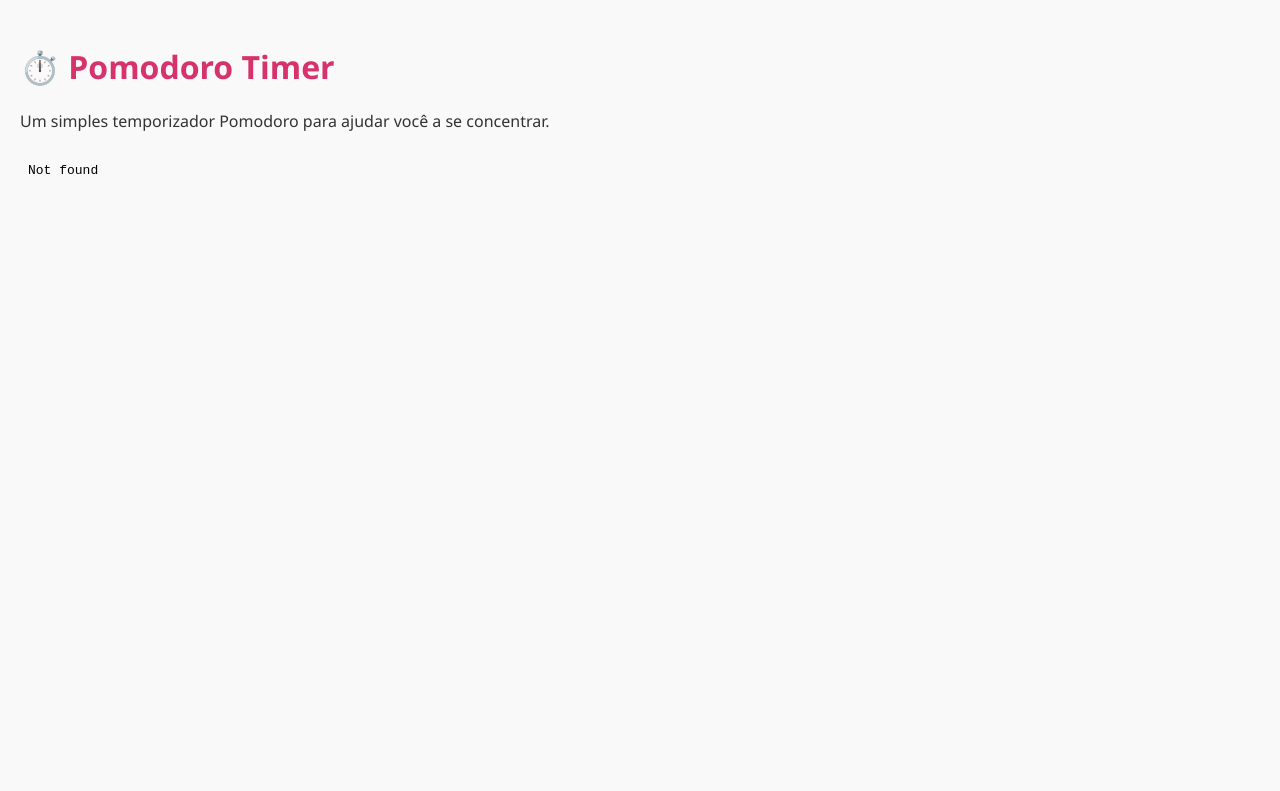
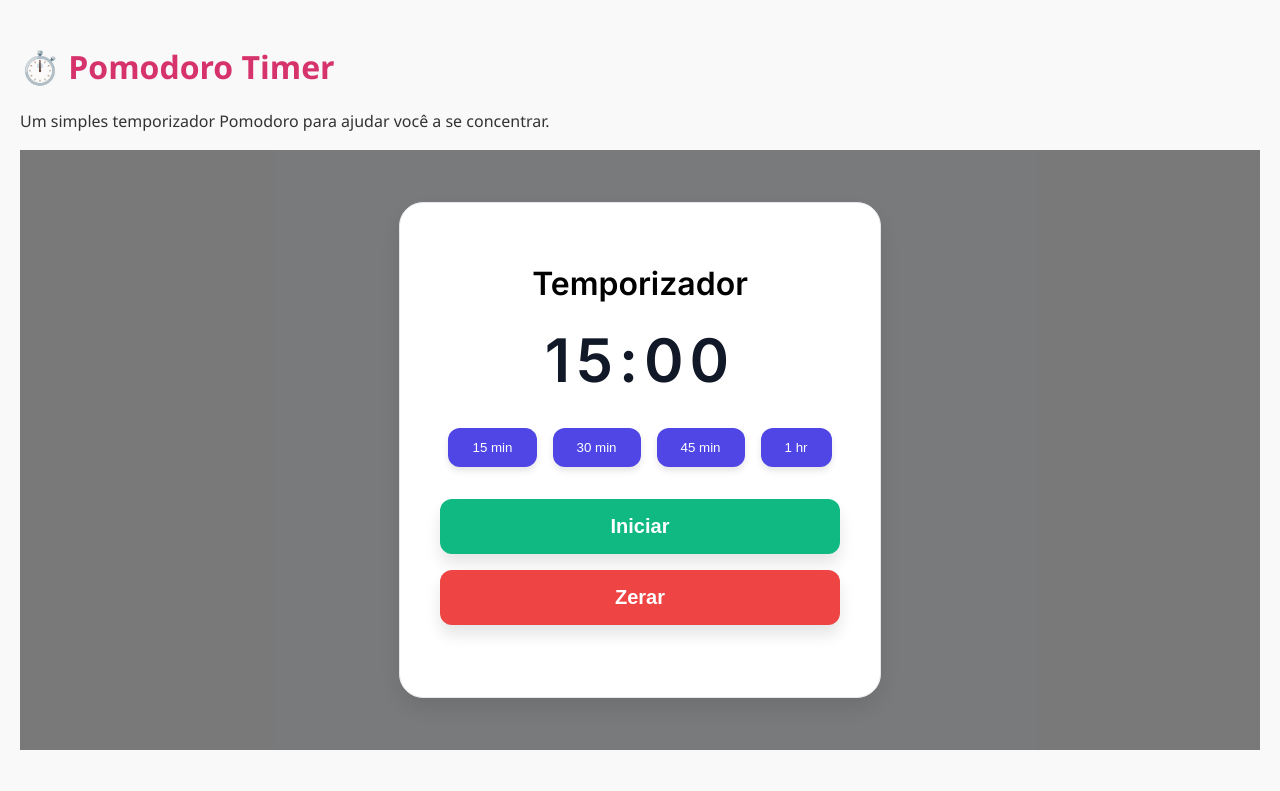
Before and after one commit to MateusAlgayer/bootcamp2-chrome-ext-mateusalgayer, a browser extension: page index.html in a window 1280 px wide. Shown: the top 791 px of the page. Drawn offline with Linux system fonts and the light colour scheme; the site is published under a folder, as on GitHub Pages, so addresses that start at the root find nothing.

Commit message:
fix: index.html

```diff
--- a/index.html
+++ b/index.html
@@ -12,7 +12,7 @@
   <h1>⏱️ Pomodoro Timer</h1>
   <p>Um simples temporizador Pomodoro para ajudar você a se concentrar.</p>
 
-  <iframe src="/src/popup/popup.html" frameborder="0" width="100%" height="600px"></iframe>
+  <iframe src="src/popup/popup.html" frameborder="0" width="100%" height="600px"></iframe>
 
   <h2>Descrição</h2>
   <p>Um aplicativo simples e eficaz baseado na técnica Pomodoro para aumentar sua produtividade. Trabalhe em blocos de
```
